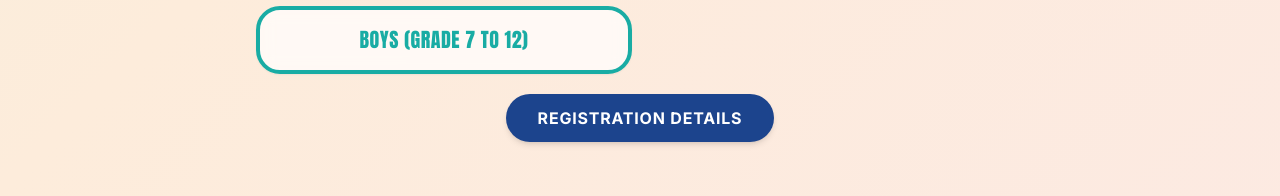
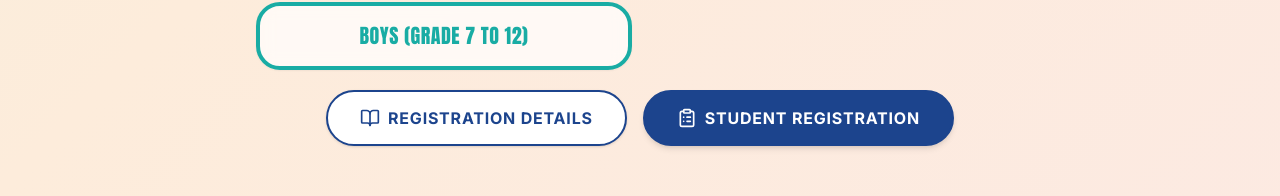
Before and after one commit to abdulrahman312/MEIS-Clubs, a React (Vite) app: page / in a window 1280 px wide. Shown: the part 496-692 px from the top of the page. Built offline with nearby package versions, Linux system fonts and the light colour scheme.

Commit message:
feat: add registration details notice to form
Implement a notice in the student registration form to prompt users to review club details before signing up. Update navigation history to allow flexible return views after form submission.

```diff
--- a/src/App.tsx
+++ b/src/App.tsx
@@ -1,5 +1,5 @@
 import React, { useState, useEffect, useRef } from 'react';
-import { ArrowLeft, ArrowRight, ArrowDown, X } from 'lucide-react';
+import { ArrowLeft, ArrowRight, ArrowDown, X, BookOpen, ClipboardList } from 'lucide-react';
 import { RegistrationPage } from './components/RegistrationPage';
 import { StudentRegistrationForm } from './components/StudentRegistrationForm';
 
@@ -747,6 +747,7 @@ type ViewState = 'home' | 'club-view' | 'registration' | 'registration-form';
 
 export default function App() {
   const [currentView, setCurrentView] = useState<ViewState>('home');
+  const [registrationReturnView, setRegistrationReturnView] = useState<'home' | 'registration'>('home');
   const [selectedCategory, setSelectedCategory] = useState<string>('Girls (Grade 4 to 6)');
   const [activeIndex, setActiveIndex] = useState<number>(0);
   const [isMobile, setIsMobile] = useState<boolean>(false);
@@ -763,7 +764,7 @@ export default function App() {
       if (fullBannerOpen) {
         setFullBannerOpen(false);
       } else if (currentView === 'registration-form') {
-        setCurrentView('registration');
+        setCurrentView(registrationReturnView);
       } else if (currentView !== 'home') {
         setCurrentView('home');
       }
@@ -771,7 +772,7 @@ export default function App() {
 
     window.addEventListener('popstate', handlePopState);
     return () => window.removeEventListener('popstate', handlePopState);
-  }, [currentView, fullBannerOpen]);
+  }, [currentView, fullBannerOpen, registrationReturnView]);
 
   useEffect(() => {
     const handleResize = () => {
@@ -803,10 +804,11 @@ export default function App() {
     window.history.pushState({ view: 'registration' }, '', '#registration');
   };
 
-  const openRegistrationForm = () => {
+  const openRegistrationForm = (from: 'home' | 'registration' = 'home') => {
     window.scrollTo({ top: 0, left: 0, behavior: 'instant' });
     document.documentElement.scrollTop = 0;
     document.body.scrollTop = 0;
+    setRegistrationReturnView(from);
     setCurrentView('registration-form');
     window.history.pushState({ view: 'registration-form' }, '', '#student-registration');
   };
@@ -933,12 +935,20 @@ export default function App() {
             ))}
           </div>
 
-          <div className="mt-3 sm:mt-4 md:mt-5 mb-1 w-full max-w-3xl flex justify-center shrink-0">
+          <div className="mt-3 sm:mt-4 md:mt-5 mb-1 w-full max-w-2xl lg:max-w-3xl flex flex-col sm:flex-row items-center justify-center gap-3 sm:gap-4 shrink-0">
             <button
               onClick={openRegistration}
-              className="px-6 sm:px-8 py-2.5 sm:py-3 bg-[#1c448d] hover:bg-[#14336c] text-white rounded-full font-bold text-xs sm:text-sm md:text-base uppercase tracking-wider shadow-md hover:shadow-lg transition-transform hover:scale-105 active:scale-95"
+              className="w-full sm:w-auto px-6 sm:px-8 py-2.5 sm:py-3.5 bg-white hover:bg-slate-50 text-[#1c448d] border-2 border-[#1c448d] rounded-full font-bold text-xs sm:text-sm md:text-base uppercase tracking-wider shadow-sm hover:shadow-md transition-all hover:scale-105 active:scale-95 flex items-center justify-center gap-2 cursor-pointer"
             >
-              Registration Details
+              <BookOpen className="w-4 h-4 sm:w-5 sm:h-5 text-[#1c448d]" />
+              <span>Registration Details</span>
+            </button>
+            <button
+              onClick={() => openRegistrationForm('home')}
+              className="w-full sm:w-auto px-6 sm:px-8 py-2.5 sm:py-3.5 bg-[#1c448d] hover:bg-[#14336c] text-white border-2 border-[#1c448d] rounded-full font-bold text-xs sm:text-sm md:text-base uppercase tracking-wider shadow-md hover:shadow-lg transition-all hover:scale-105 active:scale-95 flex items-center justify-center gap-2 cursor-pointer"
+            >
+              <ClipboardList className="w-4 h-4 sm:w-5 sm:h-5 text-white" />
+              <span>Student Registration</span>
             </button>
           </div>
         </main>
@@ -955,7 +965,7 @@ export default function App() {
         onSelectCategory={(category) => {
           handleCategorySelect(category);
         }}
-        onOpenRegistrationForm={openRegistrationForm}
+        onOpenRegistrationForm={() => openRegistrationForm('registration')}
       />
     );
   }
@@ -964,8 +974,12 @@ export default function App() {
     return (
       <StudentRegistrationForm
         onBack={() => {
-          setCurrentView('registration');
+          window.scrollTo({ top: 0, left: 0, behavior: 'instant' });
+          document.documentElement.scrollTop = 0;
+          document.body.scrollTop = 0;
+          setCurrentView(registrationReturnView);
         }}
+        onGoToDetails={openRegistration}
       />
     );
   }
--- a/src/components/StudentRegistrationForm.tsx
+++ b/src/components/StudentRegistrationForm.tsx
@@ -2,6 +2,7 @@ import React, { useState, useEffect } from 'react';
 import { motion } from 'motion/react';
 import {
   ArrowLeft,
+  ArrowRight,
   User,
   Check,
   Send,
@@ -18,6 +19,7 @@ import { getClubIcon } from './RegistrationPage';
 
 interface StudentRegistrationFormProps {
   onBack: () => void;
+  onGoToDetails?: () => void;
   initialGradeSectionId?: string;
 }
 
@@ -29,6 +31,7 @@ const LOCAL_STORAGE_KEY_SUBMISSIONS = 'meis_club_submissions_log';
 
 export const StudentRegistrationForm: React.FC<StudentRegistrationFormProps> = ({
   onBack,
+  onGoToDetails,
   initialGradeSectionId = 'girls-1-3'
 }) => {
   // Find initial section or default to first
@@ -225,6 +228,40 @@ export const StudentRegistrationForm: React.FC<StudentRegistrationFormProps> = (
 
       {/* Main Container */}
       <main className="flex-1 max-w-3xl w-full mx-auto px-3 sm:px-6 py-4 sm:py-8 space-y-5 sm:space-y-6">
+
+        {/* Notice to Read Registration Details First */}
+        <section className="rounded-2xl bg-amber-50/95 border-2 border-amber-300 p-3.5 sm:p-5 shadow-xs flex flex-col sm:flex-row items-start sm:items-center justify-between gap-3.5 sm:gap-4">
+          <div className="flex items-start gap-3 min-w-0">
+            <div className="p-2 sm:p-2.5 bg-amber-500 text-white rounded-xl shadow-2xs shrink-0 mt-0.5 sm:mt-0">
+              <BookOpen className="w-4 h-4 sm:w-5 sm:h-5" />
+            </div>
+            <div className="space-y-1 min-w-0">
+              <div className="flex items-center gap-2">
+                <span className="px-2 py-0.5 rounded-md bg-amber-200 text-amber-900 text-[10px] sm:text-xs font-extrabold uppercase tracking-wider">
+                  Important Notice
+                </span>
+              </div>
+              <h2 className="text-xs sm:text-sm md:text-base font-extrabold text-amber-950 leading-snug">
+                Please Read the Registration Details for Clubs
+              </h2>
+              <p className="text-[11px] sm:text-xs text-amber-900 leading-relaxed">
+                Make sure you have carefully reviewed the <strong>Registration Details for Clubs</strong> to understand the available internal packages, external club options, and schedules before completing your registration.
+              </p>
+            </div>
+          </div>
+
+          {onGoToDetails && (
+            <button
+              type="button"
+              onClick={onGoToDetails}
+              className="w-full sm:w-auto inline-flex items-center justify-center gap-2 px-4 py-2.5 rounded-xl bg-amber-600 hover:bg-amber-700 text-white font-bold text-xs sm:text-sm shadow-xs hover:shadow transition-all shrink-0 active:scale-95 cursor-pointer whitespace-nowrap"
+            >
+              <BookOpen className="w-4 h-4 shrink-0" />
+              <span>Registration Details</span>
+              <ArrowRight className="w-3.5 h-3.5 shrink-0" />
+            </button>
+          )}
+        </section>
 
         {/* Important Parent Advisory Notice */}
         <section className="rounded-2xl bg-gradient-to-br from-blue-50/90 via-indigo-50/50 to-white border border-blue-200 p-3.5 sm:p-5 shadow-xs">
```
